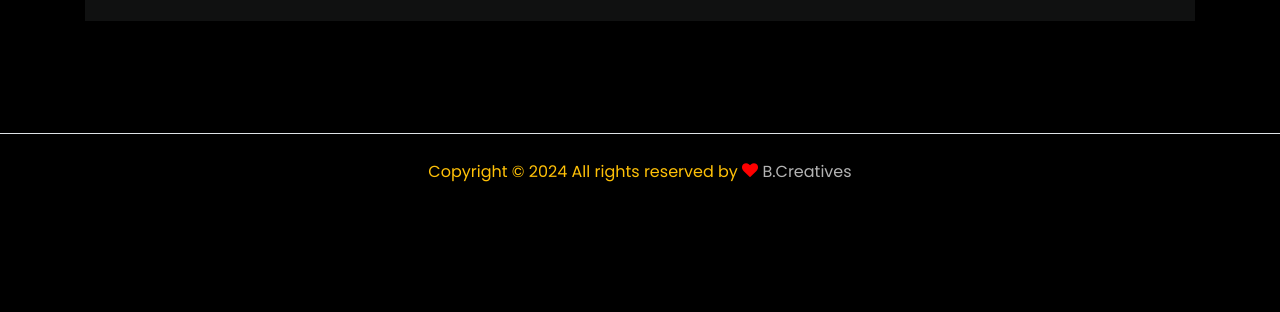
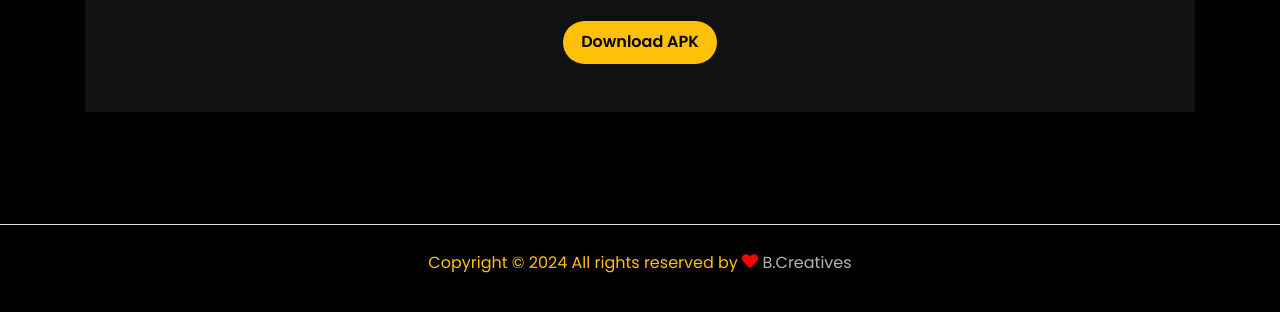
Before and after one commit to BasitKhokhar/basitsportfolios, a website: page AppProjects.html in a window 1280 px wide. Shown: the part 1040-1352 px from the top of the page. Before the commit the page ends 1267 px from the top, so only its background shows below. Drawn offline with Linux system fonts and the light colour scheme; files whose address does not match are found by name.

Commit message:
New changes made

```diff
--- a/AppProjects.html
+++ b/AppProjects.html
@@ -129,11 +129,20 @@
                 <h3 class="text-center font-weight-bold" data-aos="fade-up">Full-stack Ecommerce App</h3>
                 <section>
                     <section style="display: flex;align-items: center; padding: 15px 15px 0 15px;">
-                        <p data-aos="fade-up">Basit Sanitary App is a modern, cross-platform mobile e-commerce application developed as my Final Year Project. It provides a seamless shopping experience for sanitary products, built specifically for Android and iOS. The app aims to make product discovery and ordering fast, simple, and user-friendly.<br>
+                        <p data-aos="fade-up">Basit Sanitary App is a modern, cross-platform mobile e-commerce
+                            application developed as my Final Year Project. It provides a seamless shopping experience
+                            for sanitary products, built specifically for Android and iOS. The app aims to make product
+                            discovery and ordering fast, simple, and user-friendly.<br>
 
-                            The app includes features like product browsing, category-wise search, smart filtering, dynamic cart management, and secure payment methods(e.g Stripe). It also supports user registration/login, personalized user flow, and real-time updates. The UI is intuitive, ensuring a smooth and engaging shopping journey.<br>
+                            The app includes features like product browsing, category-wise search, smart filtering,
+                            dynamic cart management, and secure payment methods(e.g Stripe). It also supports user
+                            registration/login, personalized user flow, and real-time updates. The UI is intuitive,
+                            ensuring a smooth and engaging shopping journey.<br>
 
-                            The frontend is developed using React Native for cross-platform support, while the backend uses Node.js and Express.js for API handling. MySQL manages all structured data, and Firebase Storage is integrated for scalable image storage. The architecture is designed to support future AI-based enhancements.
+                            The frontend is developed using React Native for cross-platform support, while the backend
+                            uses Node.js and Express.js for API handling. MySQL manages all structured data, and
+                            Firebase Storage is integrated for scalable image storage. The architecture is designed to
+                            support future AI-based enhancements.
                         </p>
 
                     </section>
@@ -166,6 +175,9 @@
                         </div>
                     </div>
                 </section>
+                <div class="text-center mb-5" data-aos="fade-up">
+                 <button class="preview-btn" onclick="downloadAPK()">Download APK</button>
+                </div>
 
             </div>
         </div>
@@ -204,6 +216,18 @@
 <script src="js/jquery.animateNumber.min.js"></script>
 <script src="js/scrollax.min.js"></script>
 <script src="js/main.js"></script>
+
+<script>
+    function downloadAPK() {
+        const link = document.createElement('a');
+        link.href = 'Files/BasitSanitaryApp.apk';
+        link.download = 'BasitSanitaryApp.apk';
+        document.body.appendChild(link);
+        link.click();
+        document.body.removeChild(link);
+    }
+</script>
+
 <script>
     // Smooth scrolling using jQuery (optional)
     $(document).ready(function () {
```
Also changed, not shown: 1 other file.
